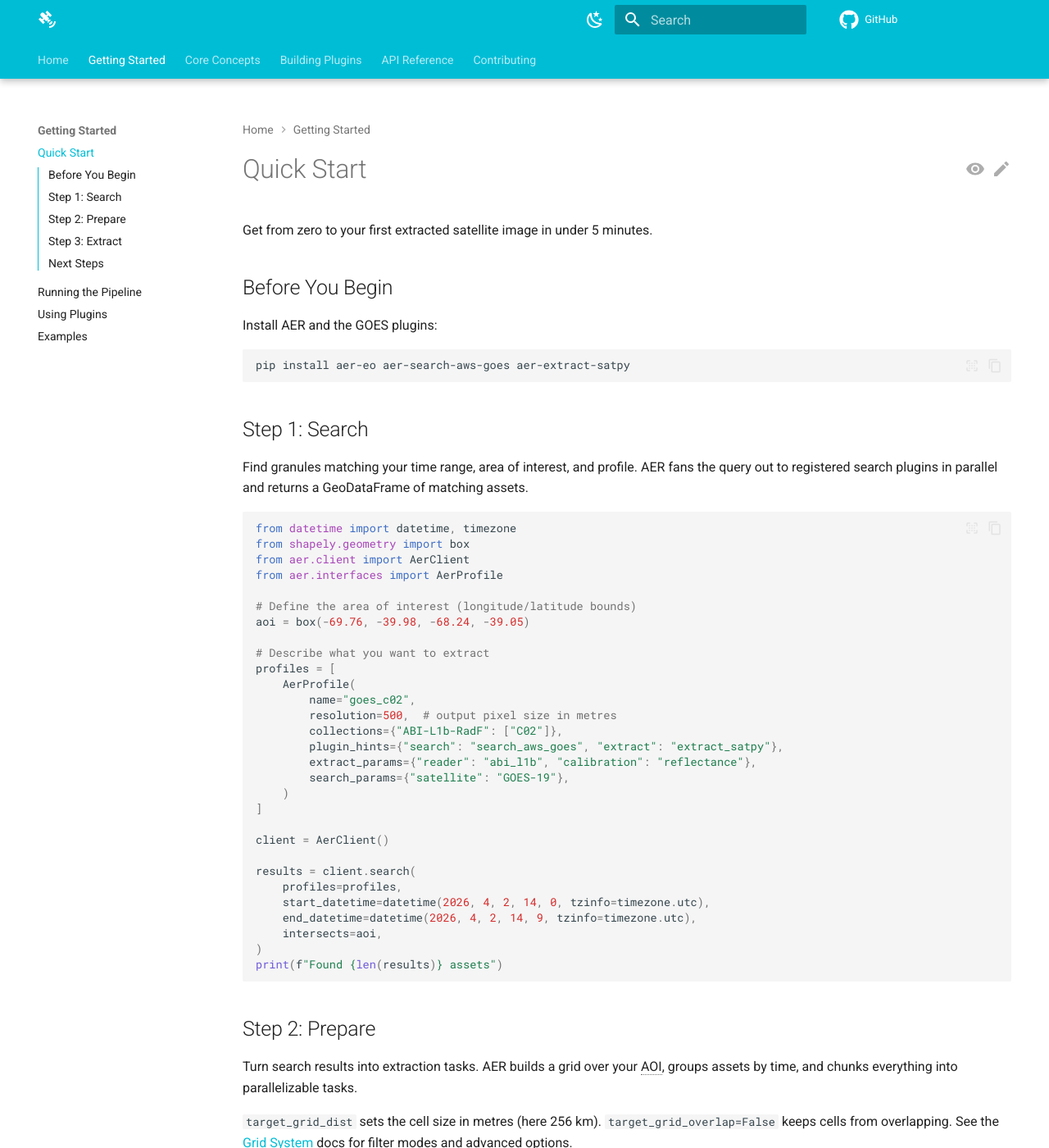
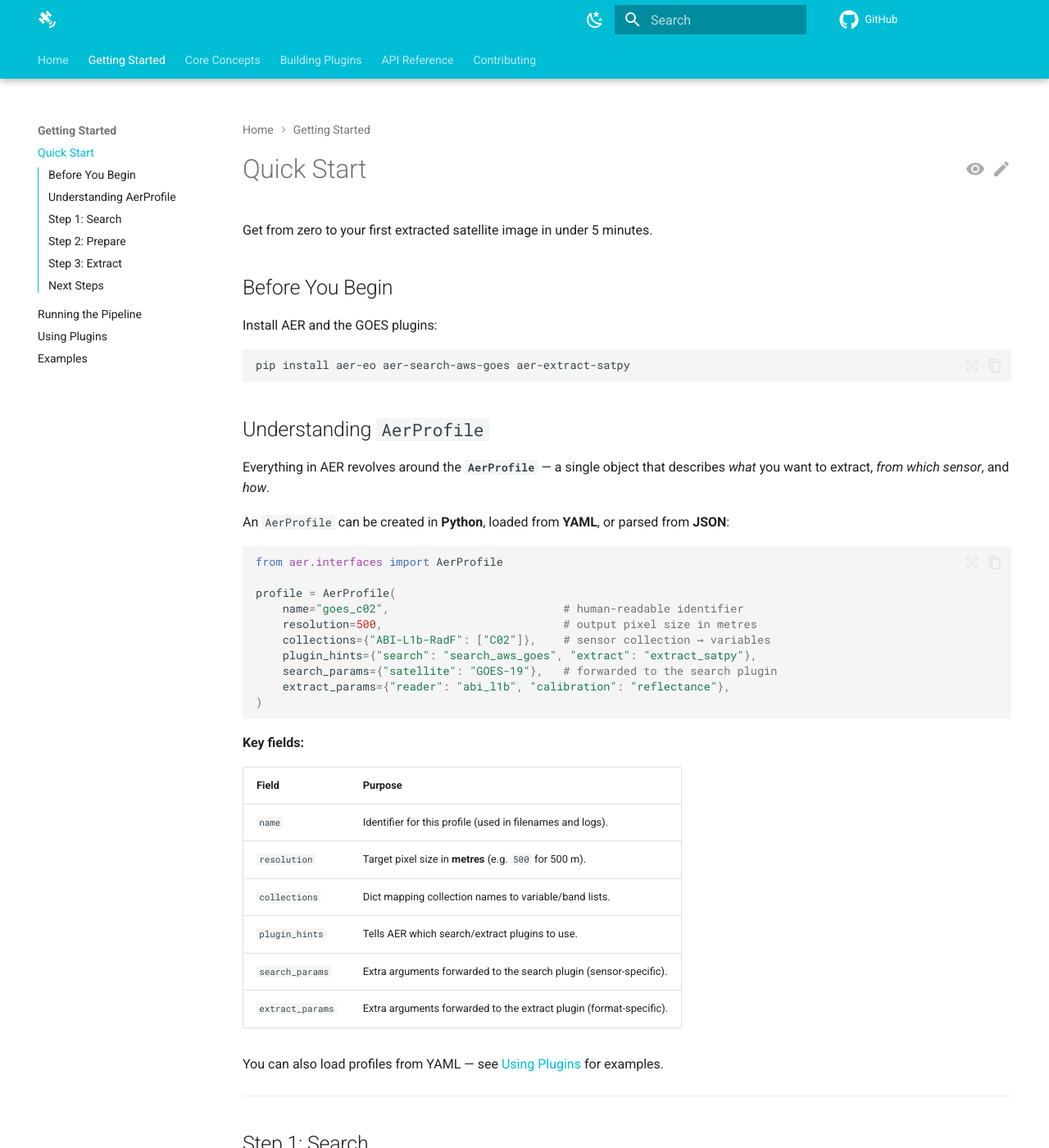
Before and after one commit to frandorr/aereo, an MkDocs documentation site: the page built from docs/quickstart.md, in a window 1280 px wide and 1400 px high. Shown: the whole window at 82% size. Built offline with MkDocs 1.6.1 and Material for MkDocs 9.7.7, drawn with Linux system fonts in a browser that asks for light colours; comment, search, counter and statistics services are not loaded; the version menu is left out.

Commit message:
docs(quickstart): add AerProfile explainer before Step 1

````diff
--- a/docs/quickstart.md
+++ b/docs/quickstart.md
@@ -9,6 +9,40 @@ Install AER and the GOES plugins:
 ```bash
 pip install aer-eo aer-search-aws-goes aer-extract-satpy
 ```
+
+## Understanding `AerProfile`
+
+Everything in AER revolves around the **`AerProfile`** — a single object that describes *what* you want to extract, *from which sensor*, and *how*.
+
+An `AerProfile` can be created in **Python**, loaded from **YAML**, or parsed from **JSON**:
+
+```python
+from aer.interfaces import AerProfile
+
+profile = AerProfile(
+    name="goes_c02",                          # human-readable identifier
+    resolution=500,                           # output pixel size in metres
+    collections={"ABI-L1b-RadF": ["C02"]},    # sensor collection → variables
+    plugin_hints={"search": "search_aws_goes", "extract": "extract_satpy"},
+    search_params={"satellite": "GOES-19"},   # forwarded to the search plugin
+    extract_params={"reader": "abi_l1b", "calibration": "reflectance"},
+)
+```
+
+**Key fields:**
+
+| Field | Purpose |
+|-------|---------|
+| `name` | Identifier for this profile (used in filenames and logs). |
+| `resolution` | Target pixel size in **metres** (e.g. `500` for 500 m). |
+| `collections` | Dict mapping collection names to variable/band lists. |
+| `plugin_hints` | Tells AER which search/extract plugins to use. |
+| `search_params` | Extra arguments forwarded to the search plugin (sensor-specific). |
+| `extract_params` | Extra arguments forwarded to the extract plugin (format-specific). |
+
+You can also load profiles from YAML — see [Using Plugins](using-plugins.md) for examples.
+
+---
 
 ## Step 1: Search
 
````
